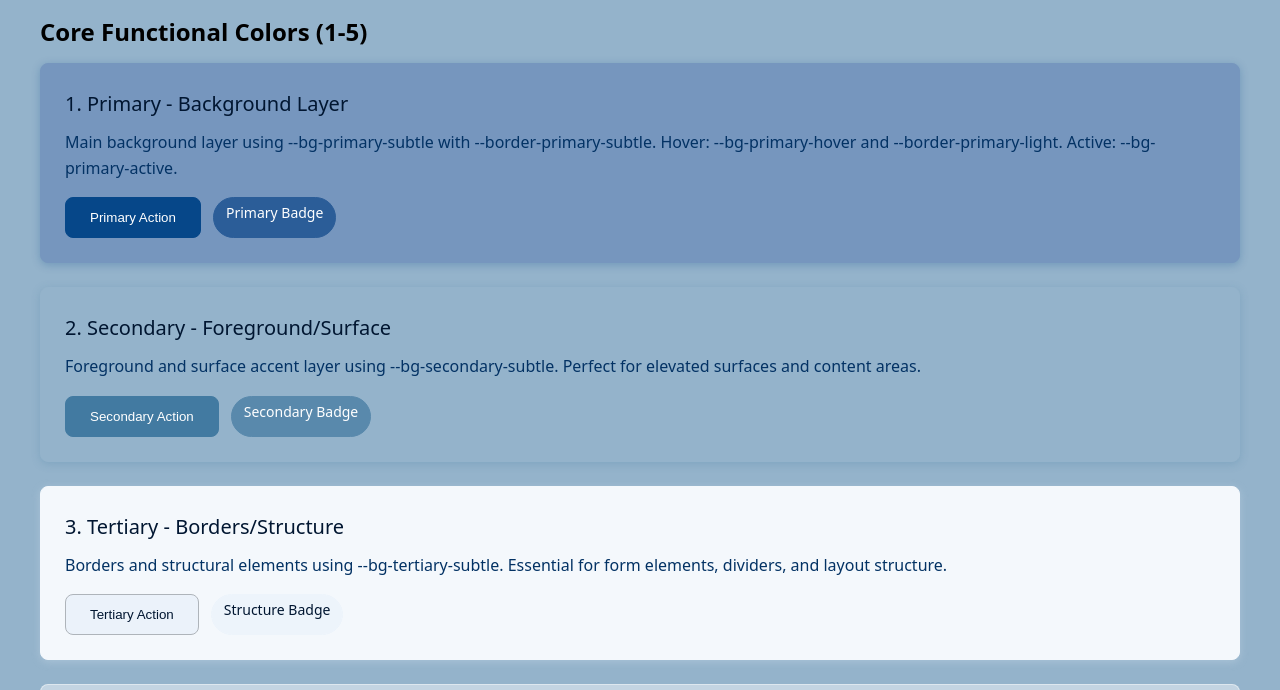
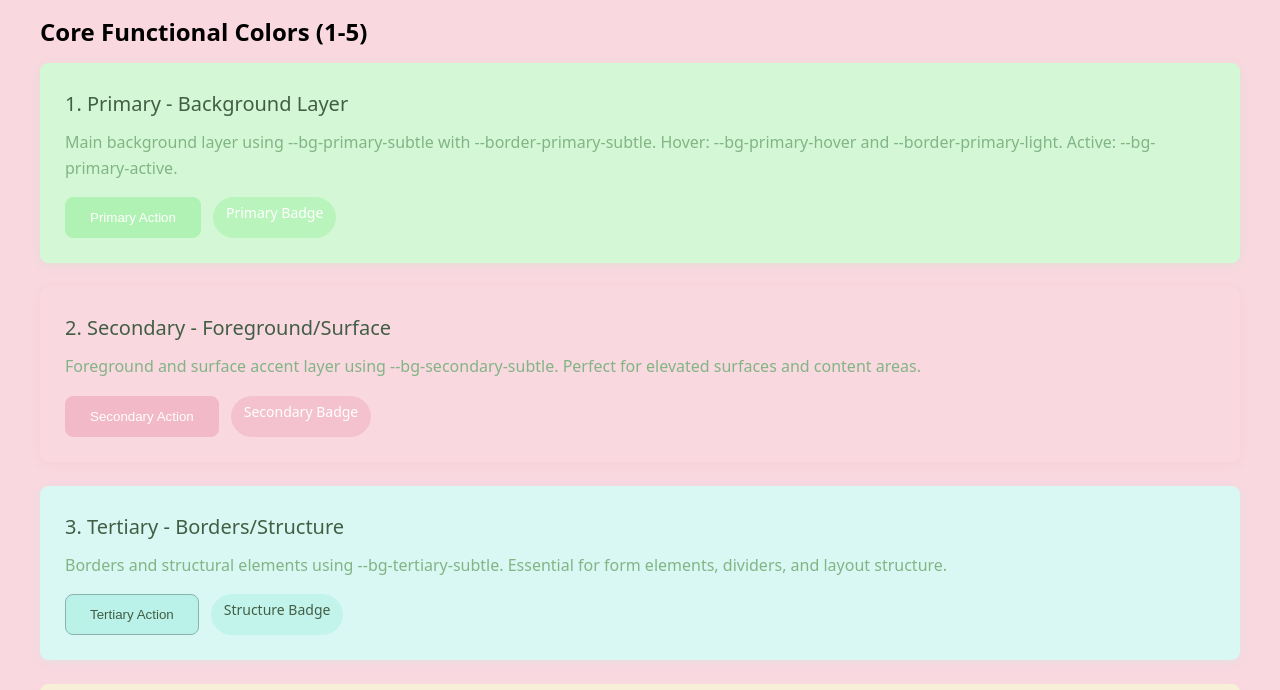
Before and after one commit to RPDevJesco/ZephyrCSS, a plain HTML site: page index.html in a window 1280 px wide. Shown: the part 560-1250 px from the top of the page. Drawn offline with Linux system fonts and the light colour scheme.

Commit message:
Updated color_token to use the Ethereal hues palette from Coolors

```diff
--- a/css/color_token.css
+++ b/css/color_token.css
@@ -1,16 +1,15 @@
 /**
  This is the root color token that should be modified as it uses CSS3 layer system.
-
  */
 @layer override {
     :root,
     :root[data-palette="5"] {
-        /* Core palette */
-        --primary: #064789; /*  Background layer */
-        --secondary: #427aa1; /*  Foreground/surface layer */
-        --tertiary: #ebf2fa; /*  Borders/structure layer */
-        --quaternary: transparent; /*  Accent layer */
-        --quinary: transparent; /*  Emphasis layer */
+        /* Core palette https://coolors.co/palette/f2dfd7-fef9ff-d4c1ec-9f9fed-736ced Ethereal Hues*/
+        --primary: #B0F2B4; /*  Background layer */
+        --secondary: #F2BAC9; /*  Foreground/surface layer */
+        --tertiary: #BAF2E9; /*  Borders/structure layer */
+        --quaternary: #F2E2BA; /*  Accent layer */
+        --quinary: #BAD7F2; /*  Emphasis layer */
     }
 
     /* ==========================================================================
```
